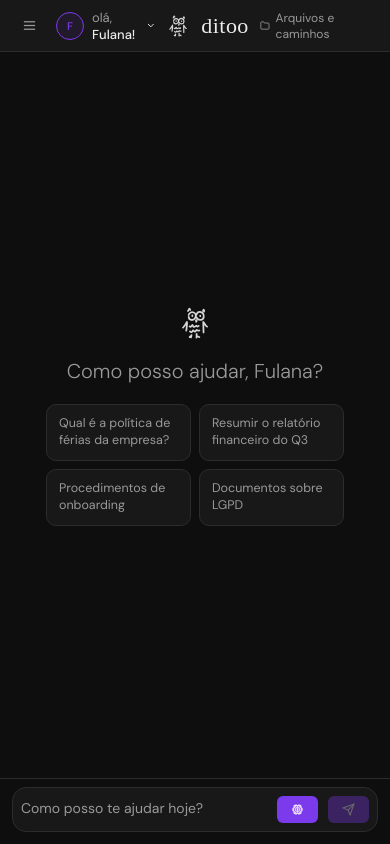
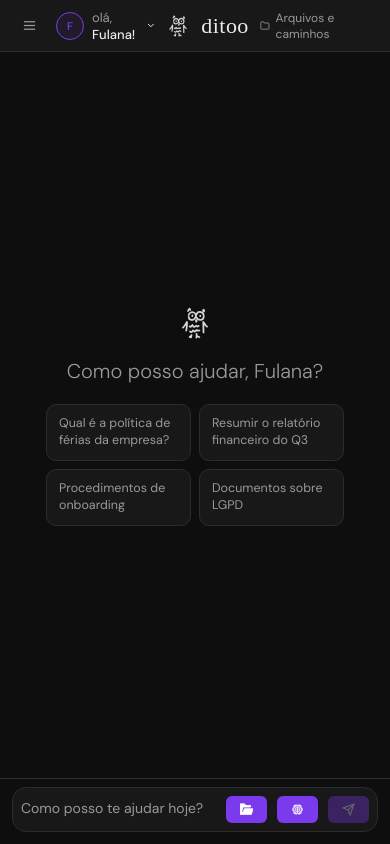
Before and after one commit to Guilherme-Fonseca-da-Costa/ditoo-ai, a React (Vite) app in the folder interface/ditoo-front/: page /chat in a window 390 px wide. Built offline with nearby package versions, Linux system fonts and the light colour scheme; a web font is replaced by a local one.

Commit message:
adicionado novo button para seleção de pastas

```diff
--- a/interface/ditoo-front/src/assets/index.css
+++ b/interface/ditoo-front/src/assets/index.css
@@ -1047,11 +1047,7 @@ body {
     height: -webkit-fill-available;
   }
 
-  .model-btn span {
-    display: none;
-  }
-
-  .send-btn span {
+  .noText-btn span {
     display: none;
   }
 
--- a/interface/ditoo-front/src/pages/Chat.tsx
+++ b/interface/ditoo-front/src/pages/Chat.tsx
@@ -174,6 +174,30 @@ const Icon = {
       strokeWidth="2"
     >
       <path d="M9 21H5a2 2 0 0 1-2-2V5a2 2 0 0 1 2-2h4M16 17l5-5-5-5M21 12H9" />
+    </svg>
+  ),
+  FolderSwitch: () => (
+    <svg
+      width="13px"
+      height="13px"
+      viewBox="0 0 16 16"
+      fill="none"
+      xmlns="http://www.w3.org/2000/svg"
+      stroke="#ffffff"
+    >
+      <g id="SVGRepo_bgCarrier" stroke-width="0"></g>
+      <g
+        id="SVGRepo_tracerCarrier"
+        stroke-linecap="round"
+        stroke-linejoin="round"
+      ></g>
+      <g id="SVGRepo_iconCarrier">
+        {" "}
+        <path
+          d="M0 1H5L8 3H13V5H3.7457L2.03141 11H4.11144L5.2543 7H16L14 14H0V1Z"
+          fill="#ffffff"
+        ></path>{" "}
+      </g>
     </svg>
   ),
   ModelSwitch: () => (
@@ -963,7 +987,17 @@ export default function Chat() {
                   onKeyDown={handleKeyDown}
                 />
                 <button
-                  className="model-btn"
+                  className="send-btn noText-btn"
+                  onClick={(e) => {
+                    e.stopPropagation();
+                    setShowModel((v) => !v);
+                  }}
+                  disabled={loading}
+                >
+                  <Icon.FolderSwitch /> <span>Documentos</span>
+                </button>
+                <button
+                  className="send-btn noText-btn"
                   onClick={(e) => {
                     e.stopPropagation();
                     setShowModel((v) => !v);
@@ -973,7 +1007,7 @@ export default function Chat() {
                   <Icon.ModelSwitch /> <span>{selectedModel}</span>
                 </button>
                 <button
-                  className="send-btn"
+                  className="send-btn noText-btn"
                   onClick={handleSend}
                   disabled={loading || !input.trim()}
                 >
```
